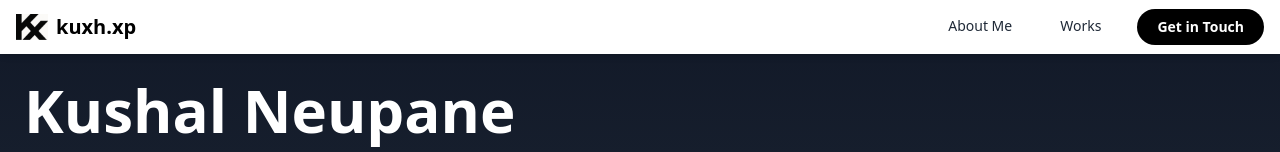
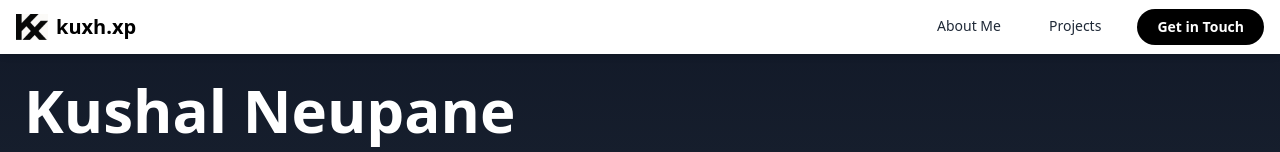
Before and after one commit to KuxH/portfolio, a React (Create React App) app: page / in a window 1280 px wide. Shown: the top 152 px of the page. Built offline with nearby package versions, Linux system fonts and the light colour scheme.

Commit message:
Update Navbar.jsx

```diff
--- a/src/components/Navbar.jsx
+++ b/src/components/Navbar.jsx
@@ -94,7 +94,7 @@ export default function Navbar() {
                 }`
               }
             >
-              Works
+              Projects
             </NavLink>
           </li>
 
```
